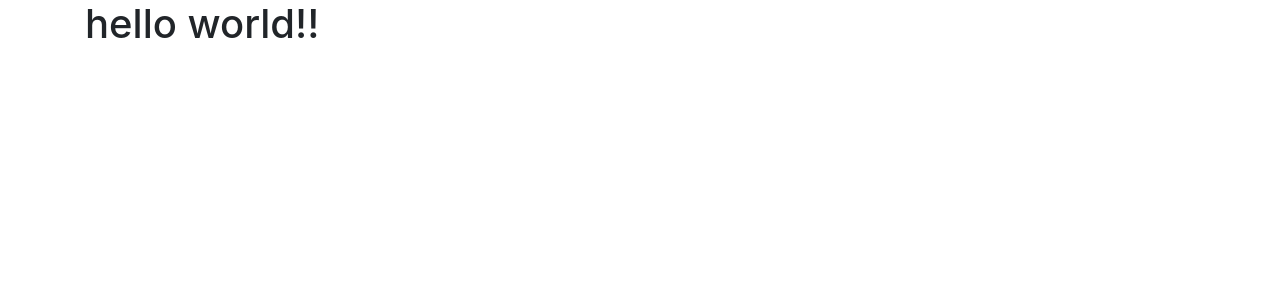
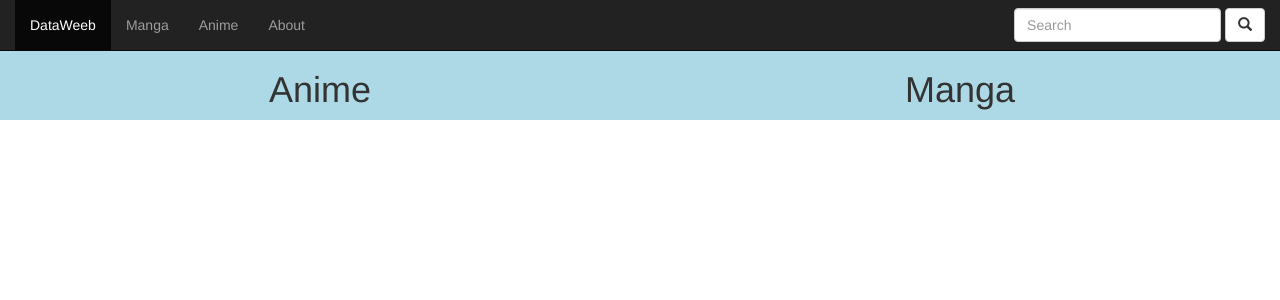
Before and after one commit to AnchoR29/165-Project, a Flask app: page / in a window 1280 px wide. Shown: the top 300 px of the page. Run offline with Flask 2, Linux system fonts and the light colour scheme; some libraries are stand-ins or nearby versions.

Commit message:
Added navbar

```diff
--- a/templates/home.html
+++ b/templates/home.html
@@ -1,5 +1,9 @@
 {%extends "layout.html"%}
 
 {% block content %}
-    <h1>hello world!!</h1>
+    <h1>Anime</h1>
 {% endblock content %}
+
+{% block oof %}
+    <h1>Manga</h1>
+{% endblock oof %}
--- a/templates/layout.html
+++ b/templates/layout.html
@@ -5,21 +5,46 @@
     <meta charset="utf-8">
     <meta name="viewport" content="width=device-width, initial-scale=1, shrink-to-fit=no">
 
-    <!-- Bootstrap CSS -->
-    <link rel="stylesheet" href="https://stackpath.bootstrapcdn.com/bootstrap/4.1.3/css/bootstrap.min.css" integrity="sha384-MCw98/SFnGE8fJT3GXwEOngsV7Zt27NXFoaoApmYm81iuXoPkFOJwJ8ERdknLPMO" crossorigin="anonymous">
+    <!-- Bootstrap Shit -->
+    <link rel="stylesheet" href="https://maxcdn.bootstrapcdn.com/bootstrap/3.3.7/css/bootstrap.min.css">
+    <script src="https://ajax.googleapis.com/ajax/libs/jquery/3.3.1/jquery.min.js"></script>
+    <script src="https://maxcdn.bootstrapcdn.com/bootstrap/3.3.7/js/bootstrap.min.js"></script>
+
+    <link rel="stylesheet" type="text/css" href="luis.css">
 
     <title>Hello, world!</title>
   </head>
   <body>
-    <div class="container">
-        {% block content %}{% endblock content %}
+
+    <nav class="navbar navbar-inverse navbar-fixed-top">
+      <div class="container-fluid">
+        <ul class="nav navbar-nav">
+          <li class="active"><a href="#">DataWeeb</a></li>
+          <li><a href="#">Manga</a></li>
+          <li><a href="#">Anime</a></li>
+          <li><a href="#">About</a></li>
+        </ul>
+        <form class="navbar-form navbar-right" action="/action_page.php">
+          <div class="form-group">
+            <input type="text" class="form-control" placeholder="Search">
+          </div>
+          <button type="submit" class="btn btn-default">
+            <i class="glyphicon glyphicon-search"></i>
+          </button>
+        </form>
+      </div>
+    </nav>
+
+    <div class="container-fluid" style="margin-top:50px">
+      <div class="row">
+        <div class="col-md-6 text-center right-divide">
+          {% block content %}{% endblock content %}
+        </div>
+        <div class="col-md-6 text-center left-divide">
+          {% block oof %}{% endblock oof %}
+        </div>
+      </div>
     </div>
 
-
-    <!-- Optional JavaScript -->
-    <!-- jQuery first, then Popper.js, then Bootstrap JS -->
-    <script src="https://code.jquery.com/jquery-3.3.1.slim.min.js" integrity="sha384-q8i/X+965DzO0rT7abK41JStQIAqVgRVzpbzo5smXKp4YfRvH+8abtTE1Pi6jizo" crossorigin="anonymous"></script>
-    <script src="https://cdnjs.cloudflare.com/ajax/libs/popper.js/1.14.3/umd/popper.min.js" integrity="sha384-ZMP7rVo3mIykV+2+9J3UJ46jBk0WLaUAdn689aCwoqbBJiSnjAK/l8WvCWPIPm49" crossorigin="anonymous"></script>
-    <script src="https://stackpath.bootstrapcdn.com/bootstrap/4.1.3/js/bootstrap.min.js" integrity="sha384-ChfqqxuZUCnJSK3+MXmPNIyE6ZbWh2IMqE241rYiqJxyMiZ6OW/JmZQ5stwEULTy" crossorigin="anonymous"></script>
   </body>
 </html>
--- /dev/null
+++ b/templates/luis.css
@@ -0,0 +1,7 @@
+.right-divide {
+	background-color: lightblue;
+}
+
+.left-divide {
+	background-color: lightblue;
+}
```
